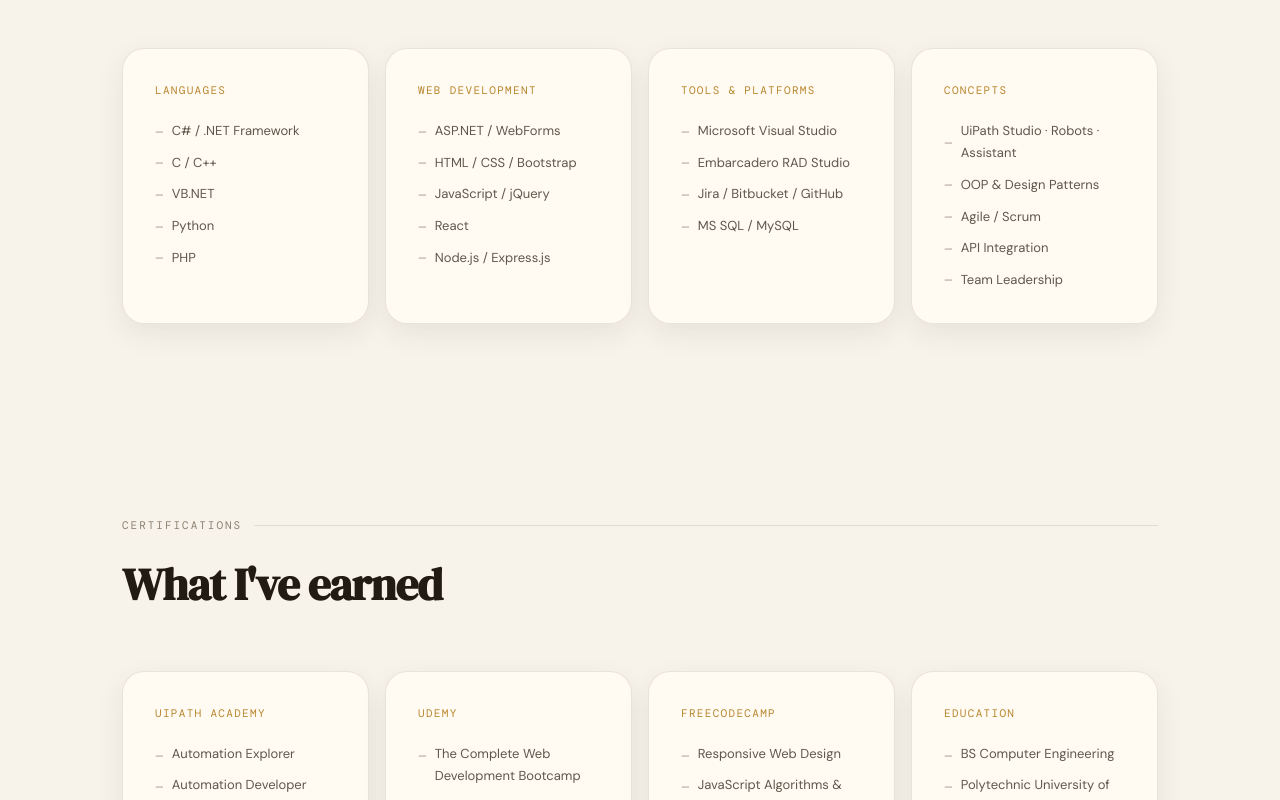
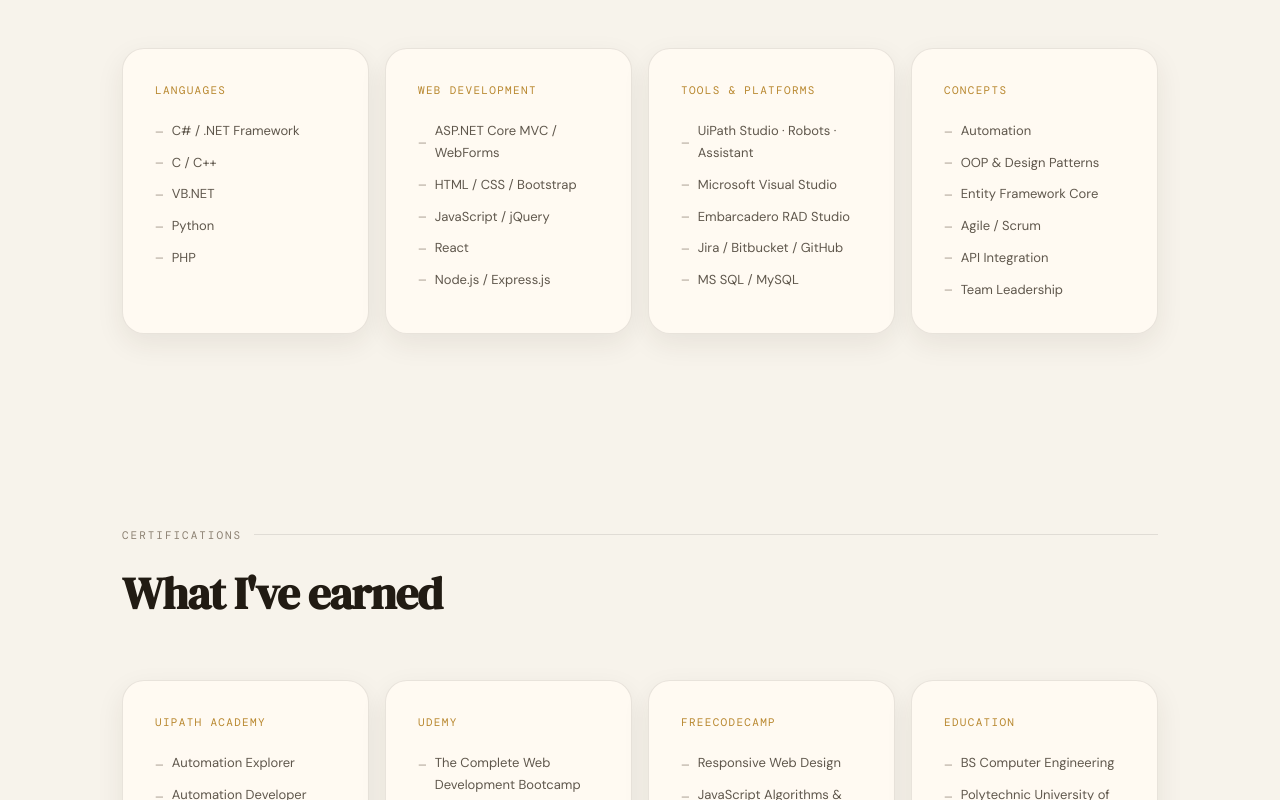
Before and after one commit to dthrdlcrz/dthrdlcrz.github.io, a React (Vite) app in the folder app/: page / in a window 1280 px wide. Shown: the part 4020-4820 px from the top of the page. Built offline with nearby package versions, Linux system fonts and the light colour scheme.

Commit message:
Add files via upload

```diff
--- a/app/src/configs/portfolioData.js
+++ b/app/src/configs/portfolioData.js
@@ -90,15 +90,15 @@ export const skillGroups = [
   },
   {
     title: 'Web Development',
-    items: ['ASP.NET / WebForms', 'HTML / CSS / Bootstrap', 'JavaScript / jQuery', 'React', 'Node.js / Express.js'],
+      items: ['ASP.NET Core MVC / WebForms', 'HTML / CSS / Bootstrap', 'JavaScript / jQuery', 'React', 'Node.js / Express.js'],
   },
   {
     title: 'Tools & Platforms',
-    items: ['Microsoft Visual Studio', 'Embarcadero RAD Studio', 'Jira / Bitbucket / GitHub', 'MS SQL / MySQL'],
+    items: ['UiPath Studio · Robots · Assistant', 'Microsoft Visual Studio', 'Embarcadero RAD Studio', 'Jira / Bitbucket / GitHub', 'MS SQL / MySQL'],
   },
   {
     title: 'Concepts',
-    items: ['UiPath Studio · Robots · Assistant', 'OOP & Design Patterns', 'Agile / Scrum', 'API Integration', 'Team Leadership'],
+      items: ['Automation', 'OOP & Design Patterns', 'Entity Framework Core', 'Agile / Scrum', 'API Integration', 'Team Leadership'],
   },
 ]
 
@@ -116,6 +116,7 @@ export const certGroups = [
     items: [
       { name: 'The Complete Web Development Bootcamp' },
       { name: 'Complete Modern PHP Developer Course 2023' },
+      { name: 'Bulky Web using ASP.NET Core MVC, Entity Framework Core and ASP.NET Identity' },
     ],
   },
   {
```
